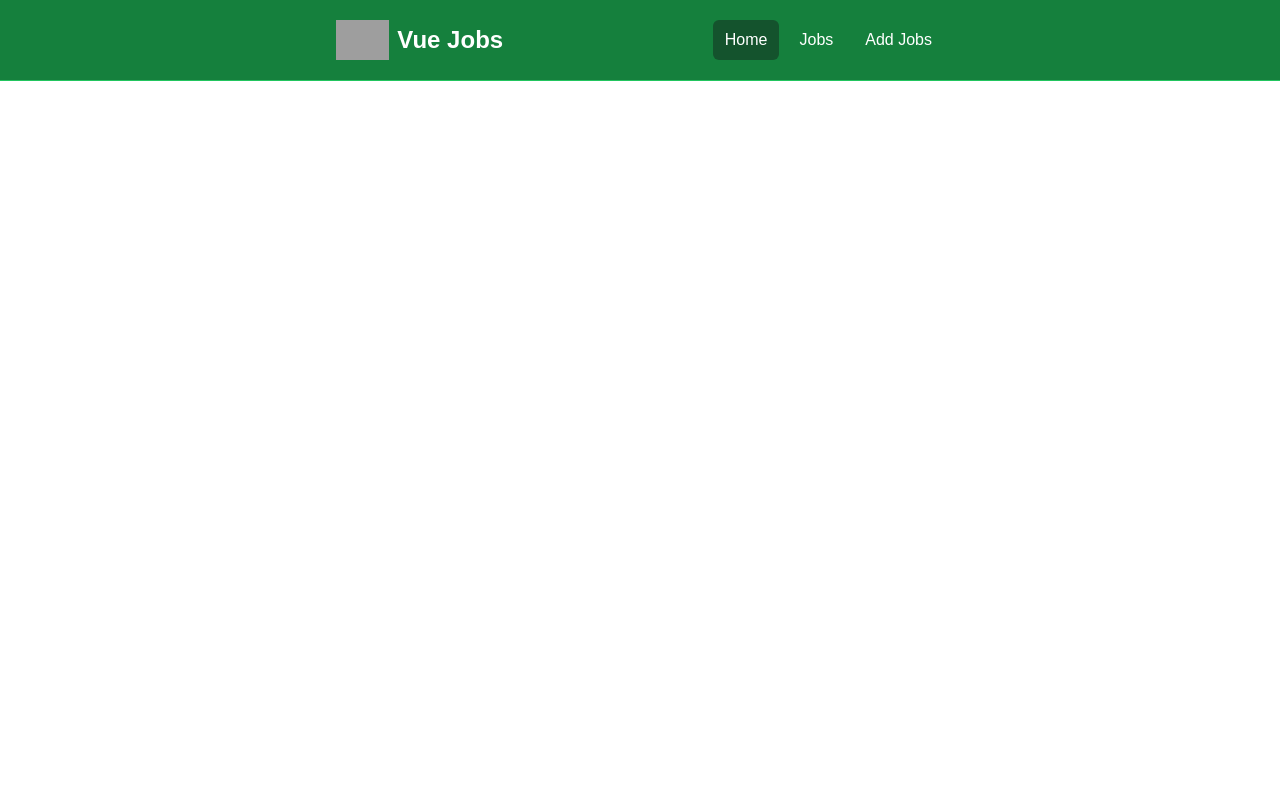
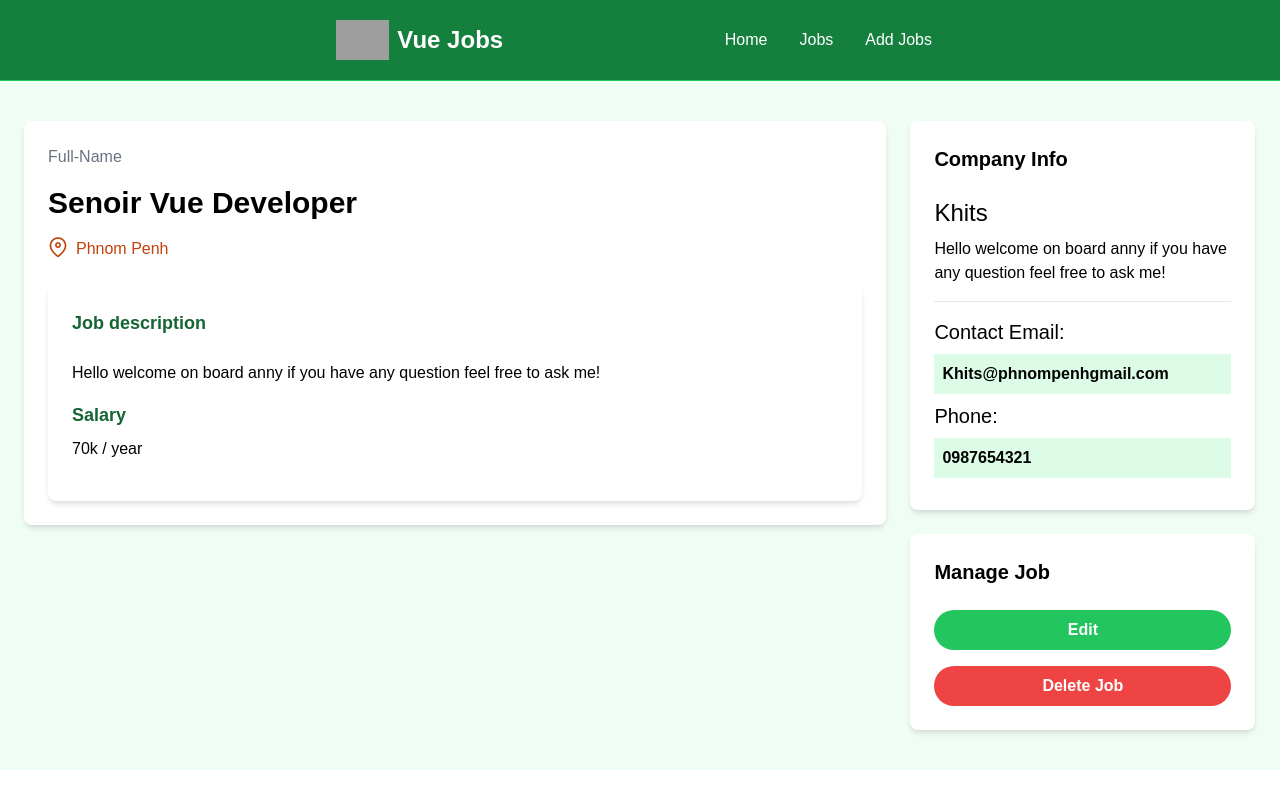
Before and after one commit to PhorkTivea/vue-tailwind, a Vue app: page /jobs/1 in a window 1280 px wide. Built offline with nearby package versions, Linux system fonts and the light colour scheme; grey boxes are pictures that could not be loaded.

Commit message:
feat: :sparkles: page not-found

```diff
--- a/src/components/JobListing.vue
+++ b/src/components/JobListing.vue
@@ -46,7 +46,7 @@
                <i class="pi pi-map-marker"></i>
                {{ job.location }}
             </div>
-            <RouterLink :to="'/job/' + job.id"
+            <RouterLink :to="'/jobs/' + job.id"
                class="h-[36px] bg-green-500 hover:bg-green-600 text-white px-4 py-2 rounded-lg text-center text-sm">
                Read more
             </RouterLink>
--- a/src/components/Navbar.vue
+++ b/src/components/Navbar.vue
@@ -1,6 +1,12 @@
 <script setup>
-import { RouterLink } from 'vue-router'
+import { RouterLink, useRoute } from 'vue-router'
 import logo from '@/assets/img/logo.png';
+
+const isActiveLink = (routePath) => {
+   const route = useRoute()
+
+   return route.path === routePath;
+}
 </script>
 
 <template>
@@ -15,12 +21,16 @@
                <div class="md:ml-auto">
                   <div class="flex space-x-2">
                      <RouterLink to="/"
-                        class="text-white bg-green-900 hover:bg-gray-900 hover:text-white rounded-md px-3 py-2">Home
+                        :class="[isActiveLink('/') ? 'bg-green-900' : 'hover:bg-gray-900 hover:text-white', 'text-white', 'py-2', 'px-3', 'rounded-md']">
+                        Home
                      </RouterLink>
-                     <RouterLink to="/jobs" class="text-white hover:bg-green-900 hover:text-white rounded-md px-3 py-2">
-                        Jobs</RouterLink>
+                     <RouterLink to="/jobs"
+                        :class="[isActiveLink('/jobs') ? 'bg-green-900' : 'hover:bg-gray-900 hover:text-white', 'text-white', 'py-2', 'px-3', 'rounded-md']">
+                        Jobs
+                     </RouterLink>
                      <RouterLink to="/jobs/add"
-                        class="text-white hover:bg-green-900 hover:text-white rounded-md px-3 py-2">Add Jobs
+                        :class="[isActiveLink('/jobs/add') ? 'bg-green-900' : 'hover:bg-gray-900 hover:text-white', 'text-white', 'py-2', 'px-3', 'rounded-md']">
+                        Add Jobs
                      </RouterLink>
                   </div>
                </div>
--- a/src/router/index.js
+++ b/src/router/index.js
@@ -1,5 +1,7 @@
 import { createRouter, createWebHistory } from 'vue-router';
 import HomeView from '@/views/HomeView.vue';
+import JobsView from '@/views/JobsView.vue';
+import NotFoundView from '@/views/NotFoundView.vue';
 import JobView from '@/views/JobView.vue';
 
 const router = createRouter({
@@ -13,8 +15,18 @@
       {
          path: '/jobs',
          name: 'jobs',
+         component: JobsView,
+      },
+      {
+         path: '/jobs/:id',
+         name: 'job',
          component: JobView,
       },
+      {
+         path: '/:catchAll(.*)',
+         name: 'not-found',
+         component: NotFoundView
+      }
    ]
 })
 
--- a/src/views/JobView.vue
+++ b/src/views/JobView.vue
@@ -1,7 +1,54 @@
 <script setup>
-import JobListings from '@/components/JobListings.vue'
+import { RouterLink } from 'vue-router'
 </script>
 
 <template>
-   <JobListings />
+   <section class="bg-green-50">
+      <div class="container m-auto py-10 px-6">
+         <div class="grid grid-cols-1 w-full gap-6 md:grid-cols-70/30">
+            <main>
+               <div class="bg-white p-6 rounded-lg text-center shadow-md md:text-left">
+                  <div class="text-gray-500 mb-4">Full-Name</div>
+                  <h1 class="text-3xl font-bold mb-4">Senoir Vue Developer</h1>
+                  <div class="text-gray-500 mb-4 flex align-middle justify-center md:justify-start">
+                     <i class="pi pi-map-marker text-xl text-orange-700 mr-2"></i>
+                     <p class="text-orange-700">Phnom Penh</p>
+                  </div>
+
+                  <div class="bg-white p-6 rounded-lg shadow-md mt-6">
+                     <h3 class="text-green-800 text-lg font-bold mb-6">Job description</h3>
+                     <p class="mb-4">Hello welcome on board anny if you have any question feel free to ask me!</p>
+                     <h3 class="text-green-800 text-lg font-bold mb-2">Salary</h3>
+                     <p class="mb-4">70k / year</p>
+                  </div>
+               </div>
+            </main>
+
+            <aside>
+               <div class="bg-white p-6 rounded-lg shadow-md">
+                  <h3 class="text-xl font-bold mb-6">Company Info</h3>
+                  <h2 class="text-2xl">Khits</h2>
+                  <p class="my-2">Hello welcome on board anny if you have any question feel free to ask me!</p>
+                  <hr class="my-4">
+                  <h3 class="text-xl">Contact Email: </h3>
+                  <p class="my-2 bg-green-100 p-2 font-bold">Khits@phnompenhgmail.com</p>
+                  <h3 class="text-xl"> Phone: </h3>
+                  <p class="my-2 bg-green-100 p-2 font-bold">0987654321</p>
+               </div>
+
+               <div class="bg-white p-6 rounded-lg mt-6 shadow-md">
+                  <h3 class="text-xl font-bold mb-6">Manage Job</h3>
+                  <RouterLink to="/"
+                     class="bg-green-500 text-white hover:bg-green-600 font-bold py-2 px-4 rounded-full w-full focus:outline-none focus:shadow-outline mt-4 block text-center">
+                     Edit
+                  </RouterLink>
+                  <button
+                     class="bg-red-500 hover:bg-red-600 text-white font-bold py-2 px-4 rounded-full w-full focus:outline-none focus:shadow-outline mt-4 block">
+                     Delete Job
+                  </button>
+               </div>
+            </aside>
+         </div>
+      </div>
+   </section>
 </template>
--- /dev/null
+++ b/src/views/JobsView.vue
@@ -0,0 +1,7 @@
+<script setup>
+import JobListings from '@/components/JobListings.vue'
+</script>
+
+<template>
+   <JobListings />
+</template>
--- /dev/null
+++ b/src/views/NotFoundView.vue
@@ -0,0 +1,14 @@
+<script setup>
+import { RouterLink } from 'vue-router'
+</script>
+
+<template>
+   <section class="text-center flex flex-col items-center justify-center h-96">
+      <i class="pi pi-exclamation-triangle text-yellow-500 text-7xl mb-5"></i>
+      <h1 class="text-6xl font-bold mb-4">404 Page Not Found</h1>
+      <p class="text-xl mb-5">This page does not exists</p>
+      <RouterLink to="/" class="text-white bg-green-700 p-2 mt-4 rounded-md">
+         Go Back
+      </RouterLink>
+   </section>
+</template>
```
